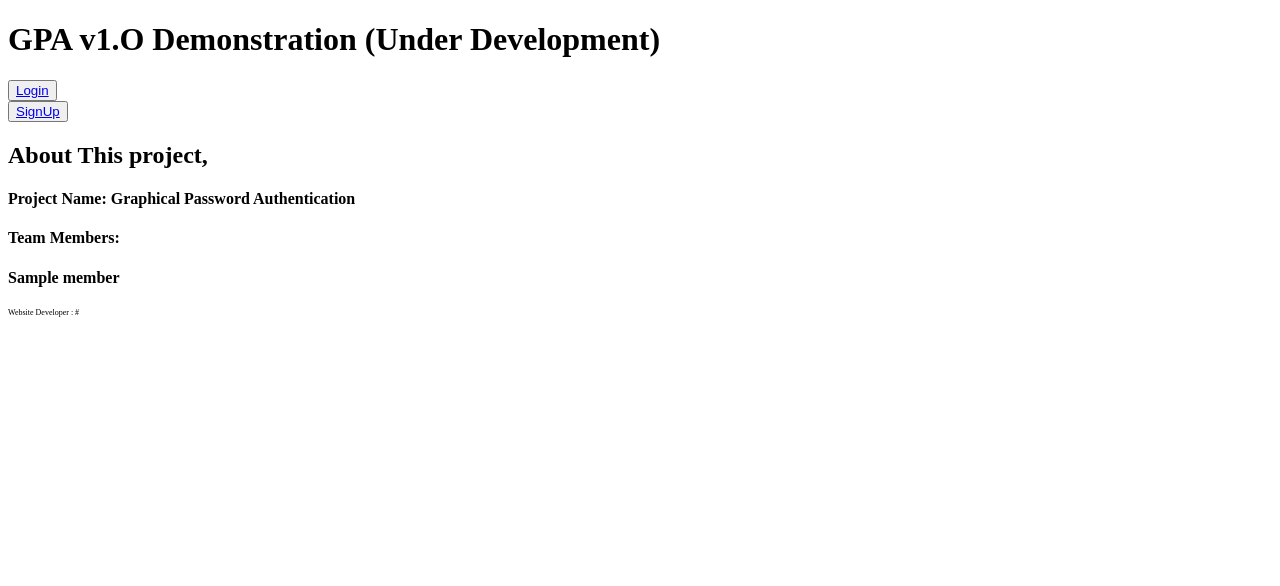
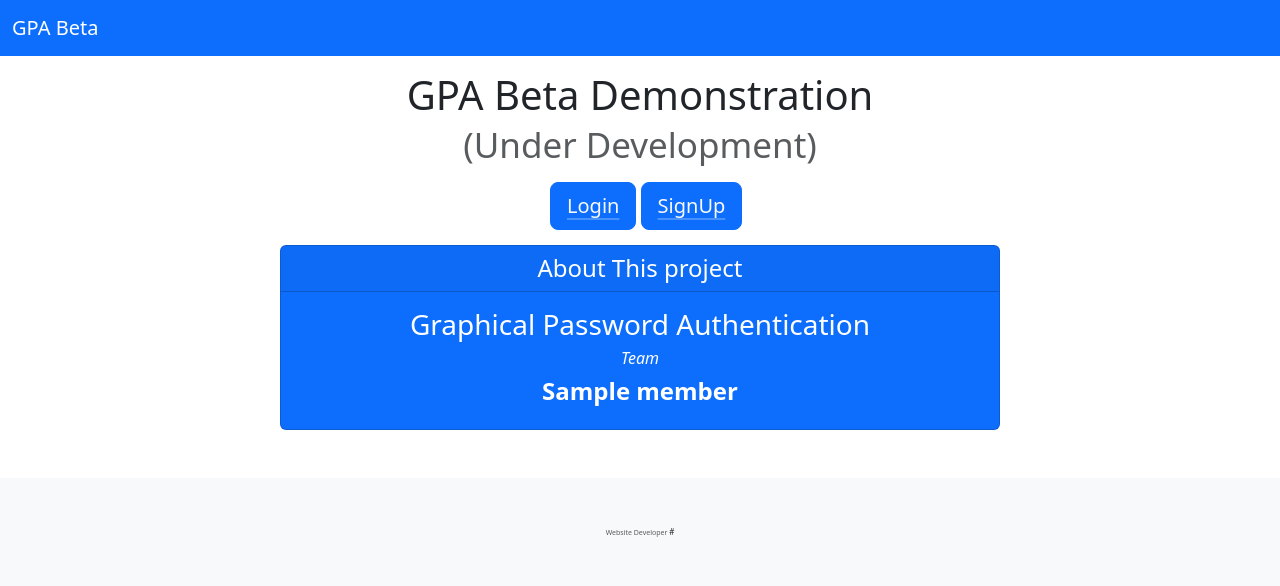
Before and after one commit to KrishnaMoniDas/WEB_BASED_GRAPHICAL_PASSWORD_AUTHENTICATION, a Flask app: template templates/home.html in a window 1280 px wide. Shown: the top 586 px of the page. Run offline with Flask 3, Linux system fonts and the light colour scheme; the template is opened without the code that fills it: most values are stand-ins (such as "Sample title", 1, 10 or a date in 2020).

Commit message:
Added aesthetic improvements to the homepage

```diff
--- a/templates/home.html
+++ b/templates/home.html
@@ -1,39 +1,89 @@
 <!DOCTYPE html>
 <html lang="en">
 <head>
-      <title>Graphical Password Authentication Test</title>
+
+      <meta charset="utf-8">
+    <meta name="viewport" content="width=device-width, initial-scale=1">
+
+  <link href="https://cdn.jsdelivr.net/npm/bootstrap@5.3.0-alpha3/dist/css/bootstrap.min.css" rel="stylesheet" integrity="sha384-KK94CHFLLe+nY2dmCWGMq91rCGa5gtU4mk92HdvYe+M/SXH301p5ILy+dN9+nJOZ" crossorigin="anonymous">
+  <script src="https://cdn.jsdelivr.net/npm/bootstrap@5.3.0-alpha3/dist/js/bootstrap.bundle.min.js" integrity="sha384-ENjdO4Dr2bkBIFxQpeoTz1HIcje39Wm4jDKdf19U8gI4ddQ3GYNS7NTKfAdVQSZe" crossorigin="anonymous"></script>
+
+      <title>Graphical Password Authentication Beta</title>
+
+  <nav class="navbar bg-primary" data-bs-theme="dark">
+  <div class="container-fluid">
+    <a class="navbar-brand" href="/">
+      GPA Beta
+    </a>
+  </div>
+</nav>
+
+<style>
+
+  #main_container{
+    max-width: 720px;
+    margin: 0 auto;
+  }
+  #gpa_beta_demo{
+    margin-top: 15px;
+    margin-bottom: 15px;
+  }
+  #buttons{
+    display:inline;
+    margin-left: 270px;
+  }
+  #login, #signup{
+    margin-bottom: 15px;
+  }
+</style>
+
 </head>
 
 <body>
-      <h1>GPA v1.O Demonstration (Under Development)</h1>
+
+<div id="main_container">
+
+  <div id="gpa_beta_demo">
+      <h1 class="text-center">GPA Beta Demonstration <br> <small class="text-body-secondary">(Under Development)</small>
+      </h1>
+  </div>
 
 <!--   <div>
       <img src="https://replit.com/@Purplecomrad/GPA-Beta#static/banner.jpg" height='540px' width='640px'>
     </div> -->
 
-    <div>
-      <button id='login'><a href="/login">Login</a></button>
-      <br>
-      <button id='signup'><a href="/signup">SignUp</a></button>
+    <div id="buttons">
+      <button id='login' type="button" class="btn btn-primary btn-lg"><a class="link-light link-offset-2 link-underline-opacity-25 link-underline-opacity-100-hover" href="/login">Login</a></button>
+      <button id='signup' type="button" class="btn btn-primary btn-lg"><a class="link-light link-offset-2 link-underline-opacity-25 link-underline-opacity-100-hover" href="/signup">SignUp</a></button>
     </div>
 
-  <div><h2>About This project,</h2></div>
 
+  <div class="card text-center text-bg-primary mb-3" style="width:auto;">
+
+    <!-- <img src="https://gpa-beta.purplecomrad.repl.co/static/splash.jpg" class="card-img-top"> -->
+
+    <div><h4 class="card-header">About This project</h4></div>
+  <div class="card-body">
   <div>
-    <h4>Project Name: Graphical Password Authentication</h4>
+    <h3 class="card-title">Graphical Password Authentication</h3>
   </div>
     <div>
-      <h4>Team Members:</h4>
+       <h6 class="fst-italic fw-light" >Team</h6>
       {% for member in members %}
       <div>
        <h4><b>{{member['name']}}</b></h4>
       </div>
       {% endfor %}
+    </div>
+      </div>
+  </div>
+
+
 
 </div>
 
 <div>
-    <footer  style="font-size:8px"> Website Developer : {{Website_dev}}  </footer>
+    <footer class="bd-footer py-4 py-md-5 mt-5 bg-body-tertiary text-center" style="font-size:8px"> <small class="text-body-secondary">Website Developer </small> {{Website_dev}} </footer>
 </div>
 
 </body>
--- a/templates/signup.html
+++ b/templates/signup.html
@@ -76,9 +76,6 @@ for(var i=0;i<images.length;i++){
 }
 //console.log(finalString);
 
-// Algorithm Implimentation,
-
-
 
 </script>
 
```
Also changed, not shown: static/banner.jpg (deleted), 1 other file. Lines whose indentation alone changed are shown as unchanged.
